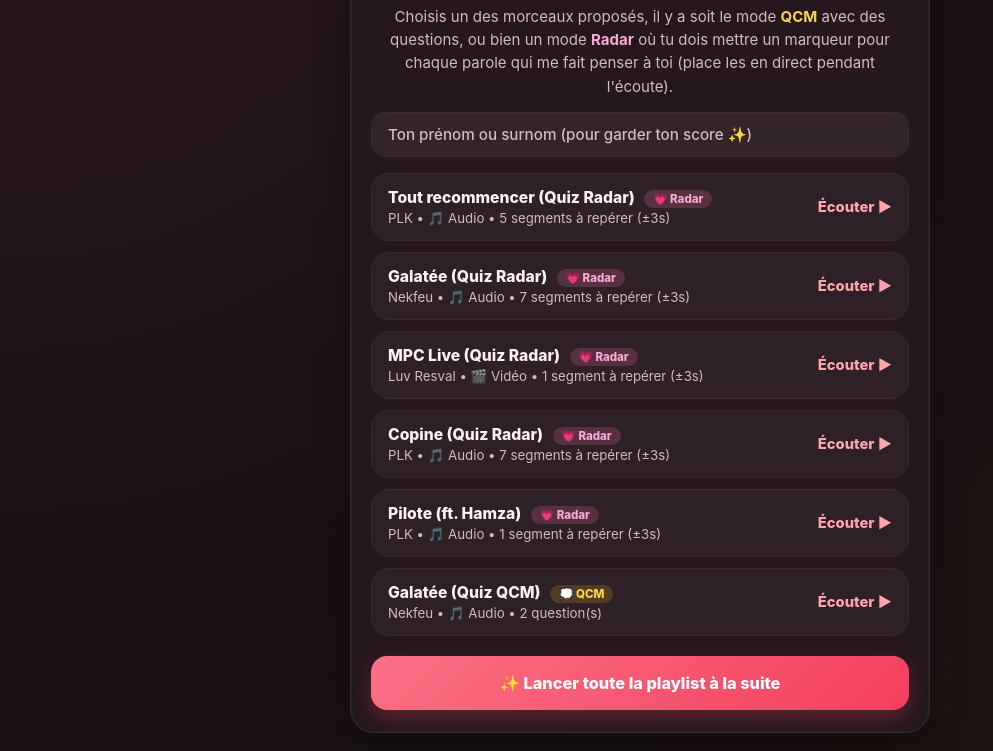
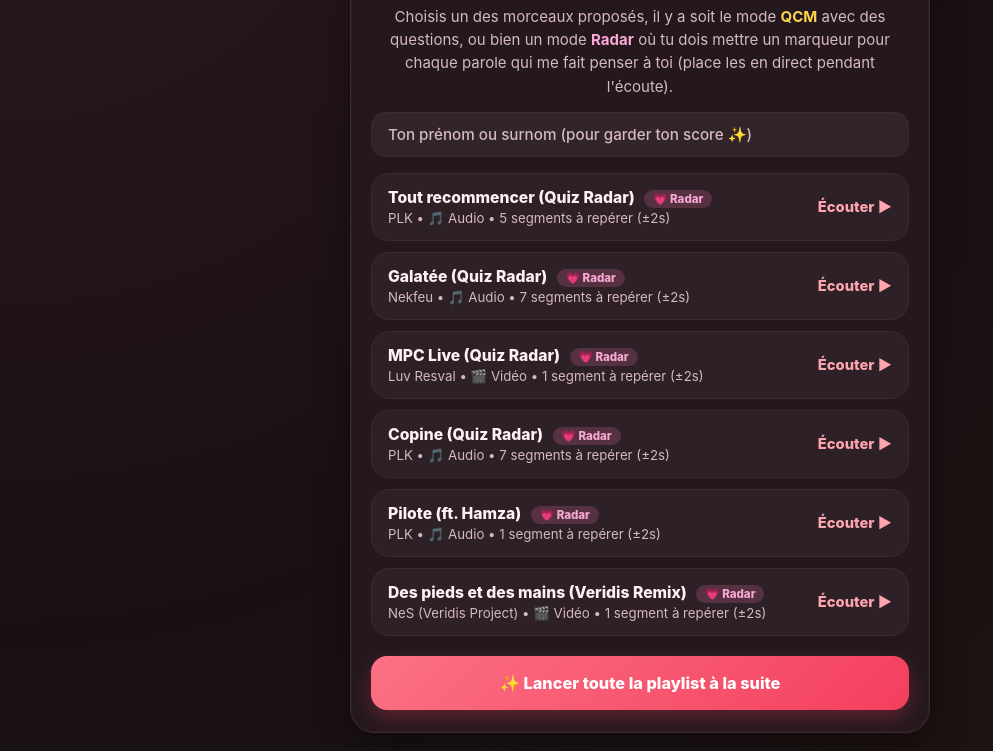
Before and after one commit to vinnce69/Paroles-musiques, a plain HTML site: page index.html in a window 1280 px wide. Shown: the part 271-1022 px from the top of the page, without its empty margins (0-993 px from the left). Drawn offline with Linux system fonts and the light colour scheme.

Commit message:
Reduce tolerance seconds from 3 to 2

```diff
--- a/index.html
+++ b/index.html
@@ -1144,7 +1144,7 @@
                 debutSecondes: 0,
                 finMorceauSecondes: 0,
                 questionRadar: "Place un repère dès que tu entends un passage qui me fait penser à toi",
-                toleranceSecondes: 3,
+                toleranceSecondes: 2,
                 passagesCibles: [
                     {
                         debut: 32,
@@ -1187,7 +1187,7 @@
                 debutSecondes: 0,
                 finMorceauSecondes: 0,
                 questionRadar: "Place un repère dès que tu entends un passage qui me fait penser à toi",
-                toleranceSecondes: 3,
+                toleranceSecondes: 2,
                 passagesCibles: [
                     {
                         debut: 19,
@@ -1238,8 +1238,8 @@
                 couleurPochette: "#fb7185",
                 debutSecondes: 0,
                 finMorceauSecondes: 123.5,
-                questionRadar: "Place un repère dès que tu entends un passage qui te fait penser à nous ✨",
-                toleranceSecondes: 3,
+                questionRadar: "Place un repère dès que tu entends un passage qui me fait penser à toi",
+                toleranceSecondes: 2,
                 passagesCibles: [
                     {
                         debut: 91,
@@ -1262,7 +1262,7 @@
                 debutSecondes: 0,
                 finMorceauSecondes: 115.5,
                 questionRadar: "Place un repère dès que tu entends un passage qui me fait penser à toi",
-                toleranceSecondes: 3,
+                toleranceSecondes: 2,
                 passagesCibles: [
                     {
                         debut: 30,
@@ -1315,7 +1315,7 @@
                 debutSecondes: 0,
                 finMorceauSecondes: 20,
                 questionRadar: "Place un repère dès que tu entends un passage qui me fait penser à toi",
-                toleranceSecondes: 3,
+                toleranceSecondes: 2,
                 passagesCibles: [
                     {
                         debut: 10,
@@ -1327,7 +1327,7 @@
 
             // --- QUIZ 4 : GALATÉE - NEKFEU (MODE QCM) ---
             {
-                actif: true,
+                actif: false,
                 titre: "Galatée (Quiz QCM)",
                 artiste: "Nekfeu",
                 modeJeu: "qcm",
@@ -1372,32 +1372,22 @@
 
             // --- QUIZ 5 : NES ---
             {
-                actif: false,
+                actif: true,
                 titre: "Des pieds et des mains (Veridis Remix)",
                 artiste: "NeS (Veridis Project)",
-                modeJeu: "qcm",
+                modeJeu: "radar",
                 typeMedia: "mp4",
                 fichierMedia: "media/NES - Des pieds et des mains (Veridis Remix).mp4",
-                pochetteUrl: "",
                 couleurPochette: "#fb7185",
-                modeContinu: false,
-                tirageAleatoire: true,
-                nombreQuestionsAPoser: 1,
-                banqueQuestions: [
-                    {
-                        debutSecondes: 0,
-                        pauseSecondes: 120,
-                        repriseFinSecondes: 125,
-                        citation: "« J'ai vu quatre étoiles filantes... »",
-                        question: "Laquelle de ces paroles me fait (le plus) penser à toi ?",
-                        options: [
-                            "« J'ai vu quatre étoiles filantes j'ai fait quatre voeux où t'es dedans »",
-                            "« Toujours pas d'permis j'fais gaffe à l'empreinte carbonne, disquette »",
-                            "« J'ai une gueule de rital, j'parle pas trop italien j'connais que les insultes »",
-                            "« J'mérite la mer des caraïbes ou l'soleil des caraïbes »"
-                        ],
-                        bonneReponseIndex: 0,
-                        explication: "Une punchline romantique emblématique du morceau de NeS."
+                debutSecondes: 0,
+                finMorceauSecondes: 180,
+                questionRadar: "Place un repère dès que tu entends un passage qui me fait penser à toi",
+                toleranceSecondes: 2,
+                passagesCibles: [
+                    {
+                        debut: 55,
+                        fin: 58,
+                        paroles: "« J'ai vu quatre étoiles filantes j'ai fait quatres voeux où t'es dedans »"
                     }
                 ]
             },
@@ -1752,7 +1742,7 @@
                     : (chanson.typeMedia === "mp3" ? "🎵 Audio" : "🎛️ Démo");
 
                 const detailInfo = estRadar
-                    ? `${chanson.passagesCibles.length} segment${chanson.passagesCibles.length > 1 ? "s" : ""} à repérer (±${chanson.toleranceSecondes || 5}s)`
+                    ? `${chanson.passagesCibles.length} segment${chanson.passagesCibles.length > 1 ? "s" : ""} à repérer (±${chanson.toleranceSecondes || 2}s)`
                     : `${Math.min(chanson.nombreQuestionsAPoser, chanson.banqueQuestions.length)} question(s)`;
 
                 const btn = document.createElement("button");
@@ -1815,7 +1805,7 @@
                         debutSecondes: chanson.debutSecondes ?? 0,
                         finMorceauSecondes: chanson.finMorceauSecondes || 0,
                         questionRadar: chanson.questionRadar || "Place un repère au moment recherché !",
-                        toleranceSecondes: chanson.toleranceSecondes ?? 5,
+                        toleranceSecondes: chanson.toleranceSecondes ?? 2,
                         passagesCibles: cibles
                     });
                 } else {
@@ -2090,7 +2080,7 @@
             mettreEnPauseMedia();
             document.getElementById("statut-lecture").textContent = "📊 Correction du radar";
 
-            const tolerance = morceau.toleranceSecondes ?? 5;
+            const tolerance = morceau.toleranceSecondes ?? 2;
             const cibles = morceau.passagesCibles;
 
             // Étape 1 : Vérifier chaque curseur du joueur
```
